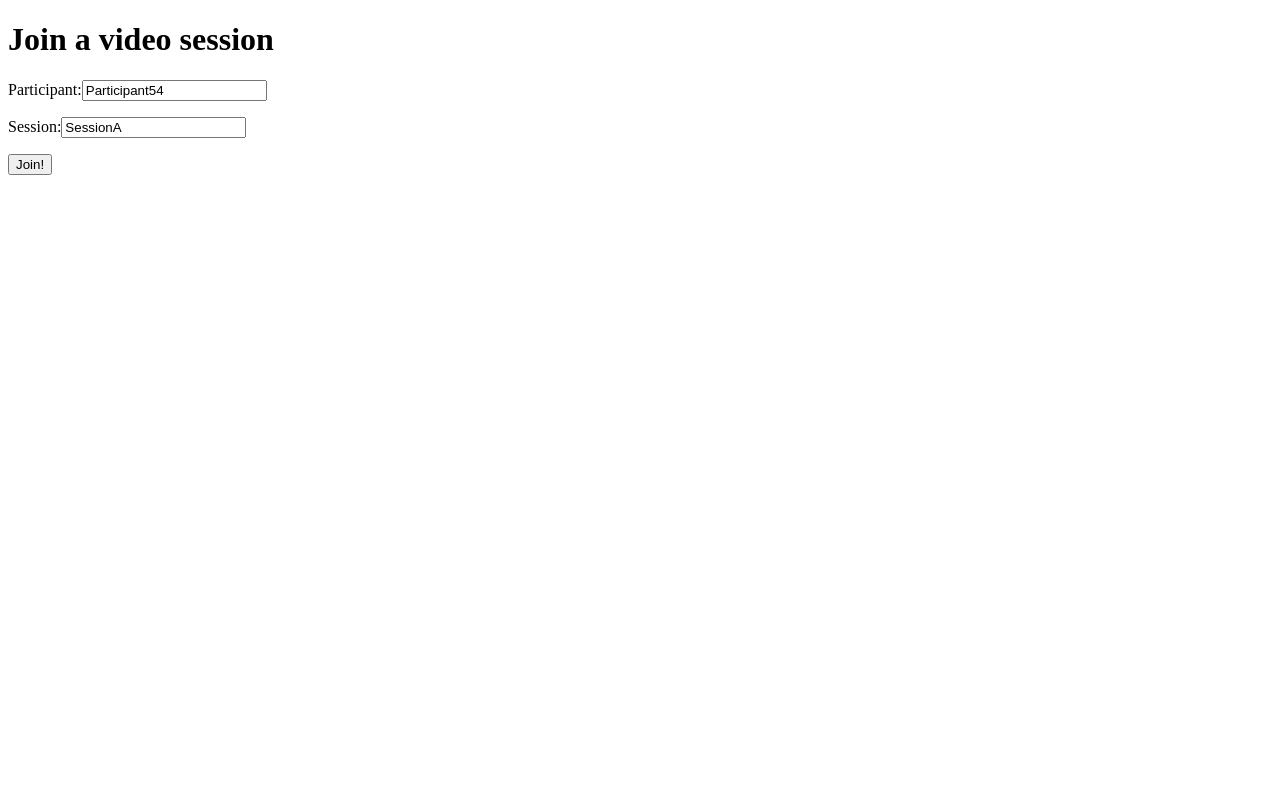
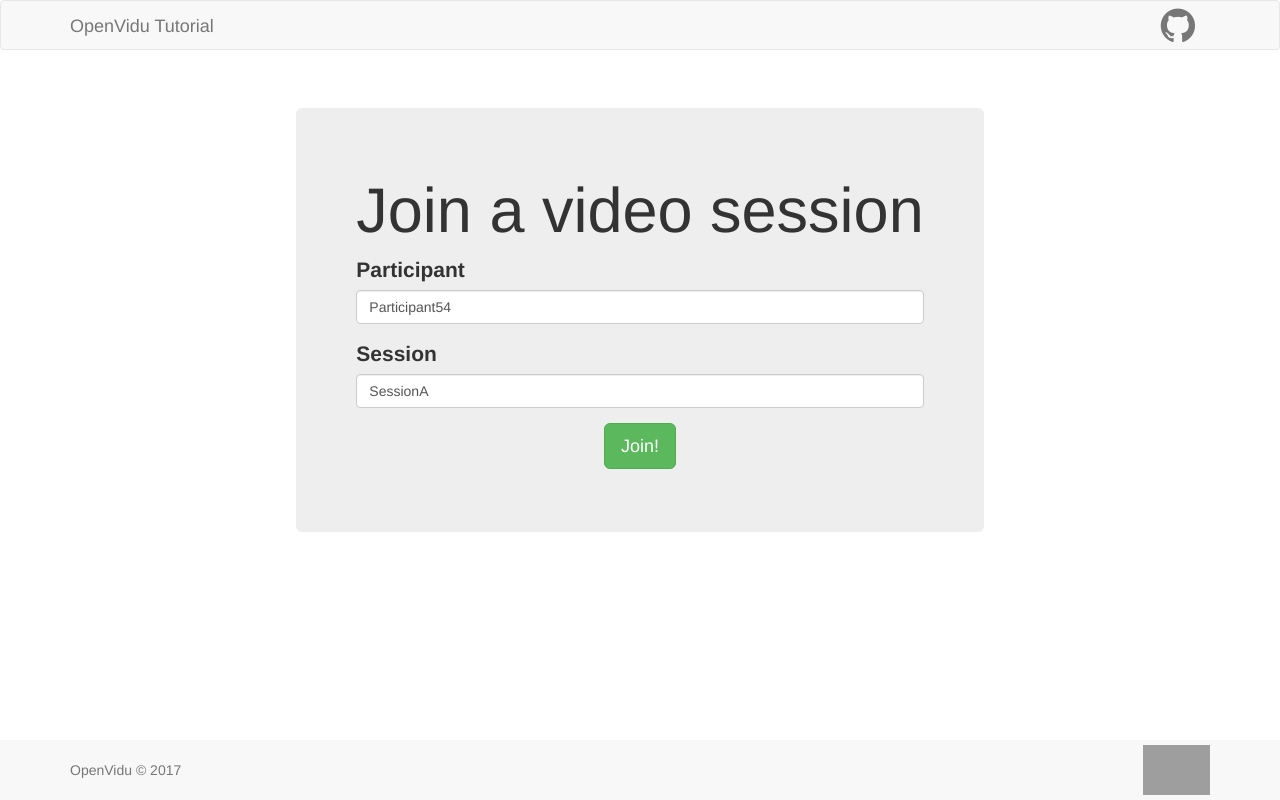
Before and after one commit to OpenVidu/openvidu-tutorials, an Angular app in the folder openvidu-insecure-angular/: page / in a window 1280 px wide. Built offline with nearby package versions, Linux system fonts and the light colour scheme; grey boxes are pictures that could not be loaded; what openvidu-browser would draw is missing.

Commit message:
openvidu-insecure-angular new style

```diff
--- a/openvidu-insecure-angular/src/app/app.component.css
+++ b/openvidu-insecure-angular/src/app/app.component.css
@@ -1,11 +1,23 @@
-#publisher {
-	float: left;
-	width: 20%;
-	margin: 10px;
+.stream-container {
+	padding: 0;
 }
 
-#subscriber {
-	float: left;
-	width: 20%;
-	margin: 10px;
+#session {
+	padding-top: 70px;
+	height: 100vh;
+	height: 100%;
+	width: 100%;
 }
+
+#session-header {
+	margin-bottom: 20px;
+}
+
+#session-title {
+	display: inline-block;
+}
+
+#buttonLeaveSession {
+	float: right;
+	margin-top: 20px;
+}
--- a/openvidu-insecure-angular/src/app/app.component.html
+++ b/openvidu-insecure-angular/src/app/app.component.html
@@ -1,31 +1,36 @@
-<div *ngIf="!session">
+<div class="container vertical-center">
+	<div *ngIf="!session" id="join" class="jumbotron horizontal-center">
 		<h1>Join a video session</h1>
-	<form (submit)="joinSession()" accept-charset="UTF-8">
+		<form class="form-group" (submit)="joinSession()">
 			<p>
-			<label>Participant:</label>
-			<input type="text" name="token" id="participantId" [(ngModel)]="token" required>
+				<label>Participant</label>
+				<input class="form-control" type="text" name="token" id="participantId" [(ngModel)]="token" required>
 			</p>
 			<p>
-			<label>Session:</label>
-			<input type="text" name="sessionId" id="sessionId" [(ngModel)]="sessionId" required>
+				<label>Session</label>
+				<input class="form-control" type="text" name="sessionId" id="sessionId" [(ngModel)]="sessionId" required>
 			</p>
-		<p>
-			<input type="submit" name="commit" value="Join!">
+			<p class="text-center">
+				<input class="btn btn-lg btn-success" type="submit" name="commit" value="Join!">
 			</p>
 		</form>
 	</div>
 
-<div *ngIf="session">
-	<h2 id="session-header">{{sessionId}}</h2>
-	<input id="buttonLeaveSession" type="button" (click)="leaveSession()" value="Leave session">
-	<div id="publisher">
-		<div *ngIf="this.localStream">
-			<stream-component [stream]="this.localStream"></stream-component>
+	<div *ngIf="session" id="session">
+		<div id="session-header">
+			<h1 id="session-title">{{sessionId}}</h1>
+			<input class="btn btn-large btn-danger" type="button" id="buttonLeaveSession" (click)="leaveSession()" value="Leave session">
 		</div>
+		<div *ngIf="this.mainVideoStream" id="main-video" class="col-md-6">
+			<stream-component [stream]="this.mainVideoStream"></stream-component>
 		</div>
-	<div id="subscriber">
-		<div *ngFor="let s of this.remoteStreams">
-			<stream-component [stream]="s"></stream-component>
+		<div id="video-container" class="col-md-6">
+			<div class="stream-container col-md-6 col-xs-6" *ngIf="this.localStream">
+				<stream-component [stream]="this.localStream" (mainVideoStream)="getMainVideoStream($event)"></stream-component>
+			</div>
+			<div class="stream-container col-md-6 col-xs-6" *ngFor="let s of this.remoteStreams">
+				<stream-component [stream]="s" (mainVideoStream)="getMainVideoStream($event)"></stream-component>
 			</div>
 		</div>
 	</div>
+</div>
--- a/openvidu-insecure-angular/src/app/app.component.ts
+++ b/openvidu-insecure-angular/src/app/app.component.ts
@@ -1,5 +1,5 @@
 import { OpenVidu, Session, Stream } from 'openvidu-browser';
-import { Component, HostListener } from '@angular/core';
+import { Component, HostListener, Input } from '@angular/core';
 
 @Component({
   selector: 'app-root',
@@ -19,6 +19,9 @@ export class AppComponent {
   // Join form
   sessionId: string;
   token: string;
+
+  @Input()
+  mainVideoStream: Stream;
 
   constructor() {
     this.generateParticipantInfo();
@@ -63,6 +66,7 @@ export class AppComponent {
         });
 
         this.localStream = publisher.stream;
+        this.mainVideoStream = this.localStream;
 
         // 5) Publish your stream
         this.session.publish(publisher);
@@ -99,4 +103,8 @@ export class AppComponent {
     }
   }
 
+  private getMainVideoStream(stream: Stream) {
+    this.mainVideoStream = stream;
+  }
+
 }
--- a/openvidu-insecure-angular/src/app/stream.component.ts
+++ b/openvidu-insecure-angular/src/app/stream.component.ts
@@ -1,4 +1,4 @@
-import { Component, Input, DoCheck } from '@angular/core';
+import { Component, Input, Output, DoCheck, EventEmitter } from '@angular/core';
 import { DomSanitizer, SafeUrl } from '@angular/platform-browser';
 
 import { Stream } from 'openvidu-browser';
@@ -9,17 +9,35 @@ import { Stream } from 'openvidu-browser';
         video {
             width: 100%;
             height: auto;
+            float: left;
+            cursor: pointer;
+        }
+        div div {
+            position: absolute;
+            background: #f8f8f8;
+            padding-left: 5px;
+            padding-right: 5px;
+            color: #777777;
+            font-weight: bold;
+            border-bottom-right-radius: 4px;
+        }
+        p{
+            margin: 0;
         }`],
     template: `
         <div>
-          <video autoplay="true" [src]="videoSrc" [id]="'native-video-' + this.stream.connection.connectionId + '_webcam'"></video>
-          <p [id]="'data-' + this.stream.connection.connectionId">{{this.getNicknameTag()}}</p>
+          <video autoplay="true" [src]="videoSrc" [id]="'native-video-' + this.stream.connection.connectionId + '_webcam'"
+            (click)="this.videoClicked()"></video>
+          <div [id]="'data-' + this.stream.connection.connectionId"><p>{{this.getNicknameTag()}}</p></div>
         </div>`
 })
 export class StreamComponent implements DoCheck {
 
     @Input()
     stream: Stream;
+
+    @Output()
+    mainVideoStream = new EventEmitter();
 
     videoSrc: SafeUrl = '';
     videSrcUnsafe = '';
@@ -37,7 +55,11 @@ export class StreamComponent implements DoCheck {
     }
 
     getNicknameTag() {
-        return 'Nickname: ' + JSON.parse(this.stream.connection.data).clientData;
+        return JSON.parse(this.stream.connection.data).clientData;
+    }
+
+    videoClicked() {
+        this.mainVideoStream.next(this.stream);
     }
 
 }
--- a/openvidu-insecure-angular/src/index.html
+++ b/openvidu-insecure-angular/src/index.html
@@ -1,14 +1,43 @@
-<!doctype html>
 <html>
+
 <head>
   <meta charset="utf-8">
-  <title>OpenviduNg2Example</title>
+  <title>openvidu-insecure-angular</title>
   <base href="/">
 
   <meta name="viewport" content="width=device-width, initial-scale=1">
-  <link rel="icon" type="image/x-icon" href="favicon.ico">
+
+  <!-- Bootstrap -->
+  <script src="https://code.jquery.com/jquery-3.2.1.slim.min.js" integrity="sha256-k2WSCIexGzOj3Euiig+TlR8gA0EmPjuc79OEeY5L45g="
+    crossorigin="anonymous"></script>
+  <link rel="stylesheet" href="https://maxcdn.bootstrapcdn.com/bootstrap/3.3.7/css/bootstrap.min.css" integrity="sha384-BVYiiSIFeK1dGmJRAkycuHAHRg32OmUcww7on3RYdg4Va+PmSTsz/K68vbdEjh4u"
+    crossorigin="anonymous">
+  <script src="https://maxcdn.bootstrapcdn.com/bootstrap/3.3.7/js/bootstrap.min.js" integrity="sha384-Tc5IQib027qvyjSMfHjOMaLkfuWVxZxUPnCJA7l2mCWNIpG9mGCD8wGNIcPD7Txa"
+    crossorigin="anonymous"></script>
+  <link rel="stylesheet" href="https://cdnjs.cloudflare.com/ajax/libs/font-awesome/4.7.0/css/font-awesome.min.css">
+  <!-- Bootstrap -->
 </head>
+
 <body>
+
+  <nav class="navbar navbar-default">
+		<div class="container">
+			<div class="navbar-header">
+				<a class="navbar-brand" href="#">OpenVidu Tutorial</a>
+				<a class="navbar-brand nav-icon" href="https://github.com/OpenVidu/openvidu-tutorials/tree/master/openvidu-insecure-angular" target="_blank"><i class="fa fa-github" aria-hidden="true"></i></a>
+			</div>
+		</div>
+  </nav>
+
   <app-root>Loading...</app-root>
+
+  	<footer class="footer">
+		<div class="container">
+			<div class="text-muted">OpenVidu © 2017</div>
+			<a href="http://www.codeurjc.es/" target="_blank"><img src="https://codeurjc.files.wordpress.com/2016/01/logo_cetrado_negro.png?w=275&h=165"/></a>
+		</div>
+  </footer>
+
 </body>
+
 </html>
--- a/openvidu-insecure-angular/src/styles.css
+++ b/openvidu-insecure-angular/src/styles.css
@@ -1 +1,61 @@
-/* You can add global styles to this file, and also import other style files */
+html {
+	position: relative;
+	min-height: 100%;
+}
+
+nav {
+	height: 50px;
+	position: absolute !important;
+	width: 100%;
+}
+
+.navbar-header {
+	width: 100%;
+}
+
+.nav-icon {
+	padding: 5px 15px 5px 15px;
+	float: right;
+}
+
+nav i.fa {
+	font-size: 40px;
+}
+
+.vertical-center {
+	min-height: 80%;
+	min-height: 80vh;
+	display: flex;
+	align-items: center;
+}
+
+.horizontal-center {
+	margin: 0 auto;
+}
+
+.footer {
+	position: absolute;
+	bottom: 0;
+	width: 100%;
+	height: 60px;
+	background-color: #f8f8f8;
+}
+
+.footer .text-muted {
+	margin: 20px 0;
+	float: left;
+}
+
+.footer img {
+	height: 50px;
+	float: right;
+	margin: 5px 0;
+}
+
+#main-video video {
+	cursor: auto;
+}
+
+#main-video p {
+	font-size: 22px;
+}
```
Also changed, not shown: 1 other file (tests, documents, lock files or other folders). Lines whose indentation alone changed are shown as unchanged.
